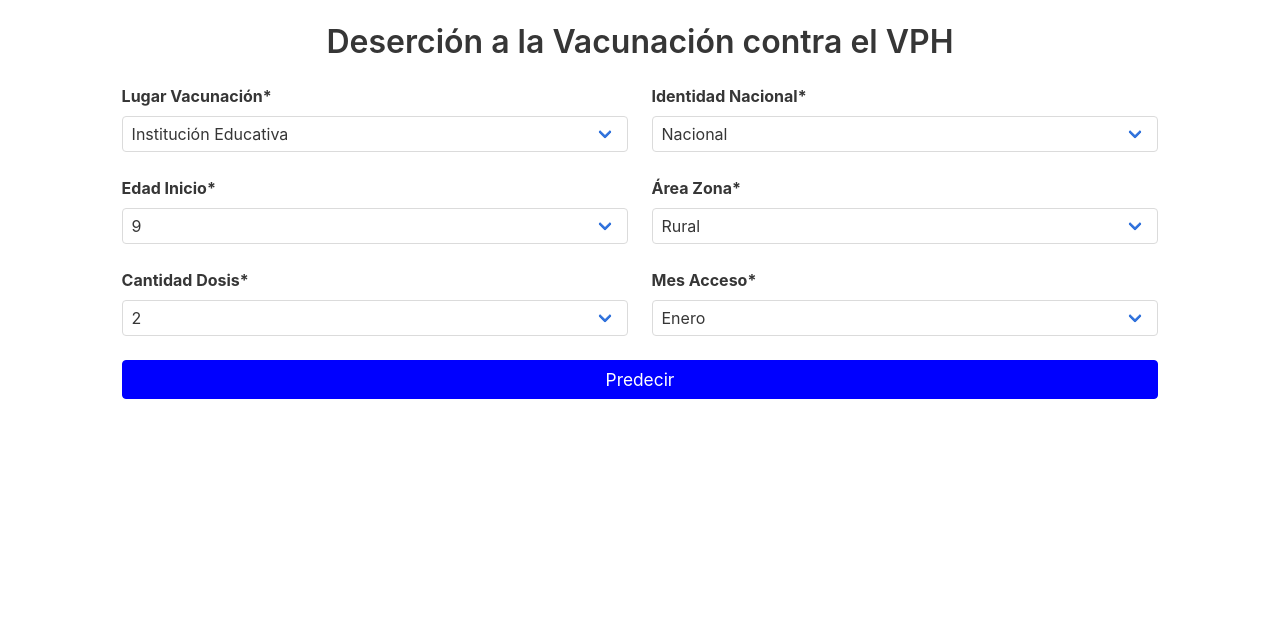
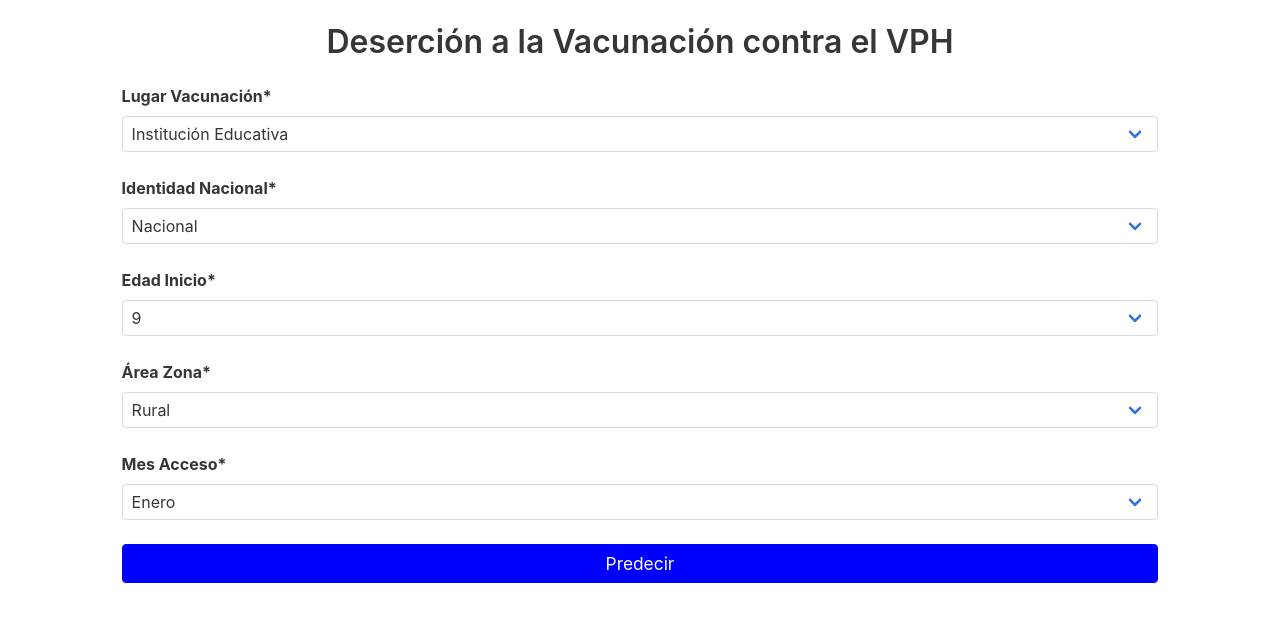
Before and after one commit to UrlishMarroquin/DesercionVPH, a Flask app: page / in a window 1280 px wide. Shown: the top 622 px of the page. Run offline with Flask 2, Linux system fonts and the light colour scheme.

Commit message:
Actualiza_Modelo_Dosis

```diff
--- a/app.py
+++ b/app.py
@@ -31,13 +31,11 @@ def api_predict():
         IN_01 = 0
         EI_01 = 0
         AZ_01 = 0
-        CD_01 = 0
         MA_01 = 0
         lugar_vacunacion = req_data['lugar_vacunacion']
         identidad_nacional = req_data['identidad_nacional']
         edad_inicio = req_data['edad_inicio']
         area_zona = req_data['area_zona']
-        cantidad_dosis = req_data['cantidad_dosis']
         mes_acceso = req_data['mes_acceso']
 
         features = {
@@ -45,7 +43,6 @@ def api_predict():
             'identidad_nacional': identidad_nacional,
             'edad_inicio': edad_inicio,
             'area_zona': area_zona,
-            'cantidad_dosis': cantidad_dosis,
             'mes_acceso': mes_acceso
         }
 
@@ -67,12 +64,11 @@ def api_predict():
             AZ_01 = 1
         if area_zona == '2':
             AZ_01 = 0
-        CD_01 = int(cantidad_dosis)
         MA_01 = int(mes_acceso)
 
-        Xnew = [LV_01,LV_02,IN_01,EI_01,AZ_01,CD_01,MA_01]
+        Xnew = [LV_01,LV_02,IN_01,EI_01,AZ_01,MA_01]
 
-        dataXnewValues = [["LV_01", "LV_02", "IN_01", "EI_01", "AZ_01", "CD_01", "MA_01"], Xnew]
+        dataXnewValues = [["LV_01", "LV_02", "IN_01", "EI_01", "AZ_01", "MA_01"], Xnew]
 
         dataXnewColumns = dataXnewValues.pop(0)
 
@@ -100,20 +96,17 @@ def predict():
         IN_01 = 0
         EI_01 = 0
         AZ_01 = 0
-        CD_01 = 0
         MA_01 = 0
         lugar_vacunacion = request.form.get('lugar_vacunacion')
         identidad_nacional = request.form.get('identidad_nacional')
         edad_inicio = request.form.get('edad_inicio')
         area_zona = request.form.get('area_zona')
-        cantidad_dosis = request.form.get('cantidad_dosis')
         mes_acceso = request.form.get('mes_acceso')
         features = {
             'lugar_vacunacion': lugar_vacunacion,
             'identidad_nacional': identidad_nacional,
             'edad_inicio': edad_inicio,
             'area_zona': area_zona,
-            'cantidad_dosis': cantidad_dosis,
             'mes_acceso': mes_acceso
         }
         if lugar_vacunacion == '1':
@@ -134,12 +127,11 @@ def predict():
             AZ_01 = 1
         if area_zona == '2':
             AZ_01 = 0
-        CD_01 = int(cantidad_dosis)
         MA_01 = int(mes_acceso)
 
-        Xnew = [LV_01,LV_02,IN_01,EI_01,AZ_01,CD_01,MA_01]
+        Xnew = [LV_01,LV_02,IN_01,EI_01,AZ_01,MA_01]
 
-        dataXnewValues = [["LV_01", "LV_02", "IN_01", "EI_01", "AZ_01", "CD_01", "MA_01"], Xnew]
+        dataXnewValues = [["LV_01", "LV_02", "IN_01", "EI_01", "AZ_01", "MA_01"], Xnew]
 
         dataXnewColumns = dataXnewValues.pop(0)
 
@@ -152,8 +144,8 @@ def predict():
         else:
             Mensaje = 'Niña con alta probabilidad de deserción a la vacunación contra el VPH'
         return render_template("index.html", inputs=features, predictions=Mensaje,
-            lugar_vacunacion=lugar_vacunacion, identidad_nacional=identidad_nacional, edad_inicio=edad_inicio,
-            area_zona=area_zona, cantidad_dosis=cantidad_dosis, mes_acceso=mes_acceso)
+            lugar_vacunacion=lugar_vacunacion, identidad_nacional=identidad_nacional,
+            edad_inicio=edad_inicio, area_zona=area_zona, mes_acceso=mes_acceso)
 
     return render_template("index.html")
 
--- a/templates/index.html
+++ b/templates/index.html
@@ -33,8 +33,8 @@
             <table style="width: 100%;">
               <tr>
                 <td style="width: 5%;"></td>
-                <td style="width: 44%;">
-                  <label class="label">Lugar Vacunación*</label>
+                <td style="width: 90%;">
+                  <br><label class="label">Lugar Vacunación*</label>
                   <div class="control">
                     <div class="select is-fullwidth">
                       <select id="lugar_vacunacion" name="lugar_vacunacion">
@@ -45,9 +45,12 @@
                     </div>
                   </div>
                 </td>
-                <td style="width: 2%;"></td>
-                <td style="width: 44%;">
-                  <label class="label">Identidad Nacional*</label>
+                <td style="width: 5%;"></td>
+              </tr>
+              <tr>
+                <td style="width: 5%;"></td>
+                <td style="width: 90%;">
+                  <br><label class="label">Identidad Nacional*</label>
                   <div class="control">
                     <div class="select is-fullwidth">
                       <select id="identidad_nacional" name="identidad_nacional">
@@ -59,10 +62,9 @@
                 </td>
                 <td style="width: 5%;"></td>
               </tr>
-              <br>
               <tr>
                 <td style="width: 5%;"></td>
-                <td style="width: 44%;">
+                <td style="width: 90%;">
                   <br><label class="label">Edad Inicio*</label>
                   <div class="control">
                     <div class="select is-fullwidth">
@@ -76,8 +78,11 @@
                     </div>
                   </div>
                 </td>
-                <td style="width: 2%;"></td>
-                <td style="width: 44%;">
+                <td style="width: 5%;"></td>
+              </tr>
+              <tr>
+                <td style="width: 5%;"></td>
+                <td style="width: 90%;">
                   <br><label class="label">Área Zona*</label>
                   <div class="control">
                     <div class="select is-fullwidth">
@@ -92,19 +97,7 @@
               </tr>
               <tr>
                 <td style="width: 5%;"></td>
-                <td style="width: 44%;">
-                  <br><label class="label">Cantidad Dosis*</label>
-                  <div class="control">
-                    <div class="select is-fullwidth">
-                      <select id="cantidad_dosis" name="cantidad_dosis">
-                        <option value="2">2</option>
-                        <option value="3">3</option>
-                      </select>
-                    </div>
-                  </div>
-                </td>
-                <td style="width: 2%;"></td>
-                <td style="width: 44%;">
+                <td style="width: 90%;">
                   <br><label class="label">Mes Acceso*</label>
                   <div class="control">
                     <div class="select is-fullwidth">
@@ -148,7 +141,6 @@
               selectElement('identidad_nacional', {{ identidad_nacional }})
               selectElement('edad_inicio', {{ edad_inicio }})
               selectElement('area_zona', {{ area_zona }})
-              selectElement('cantidad_dosis', {{ cantidad_dosis }})
               selectElement('mes_acceso', {{ mes_acceso }})
               function selectElement(id, valueToSelect) {
                   let element = document.getElementById(id);
```
Also changed, not shown: 1 other file.
